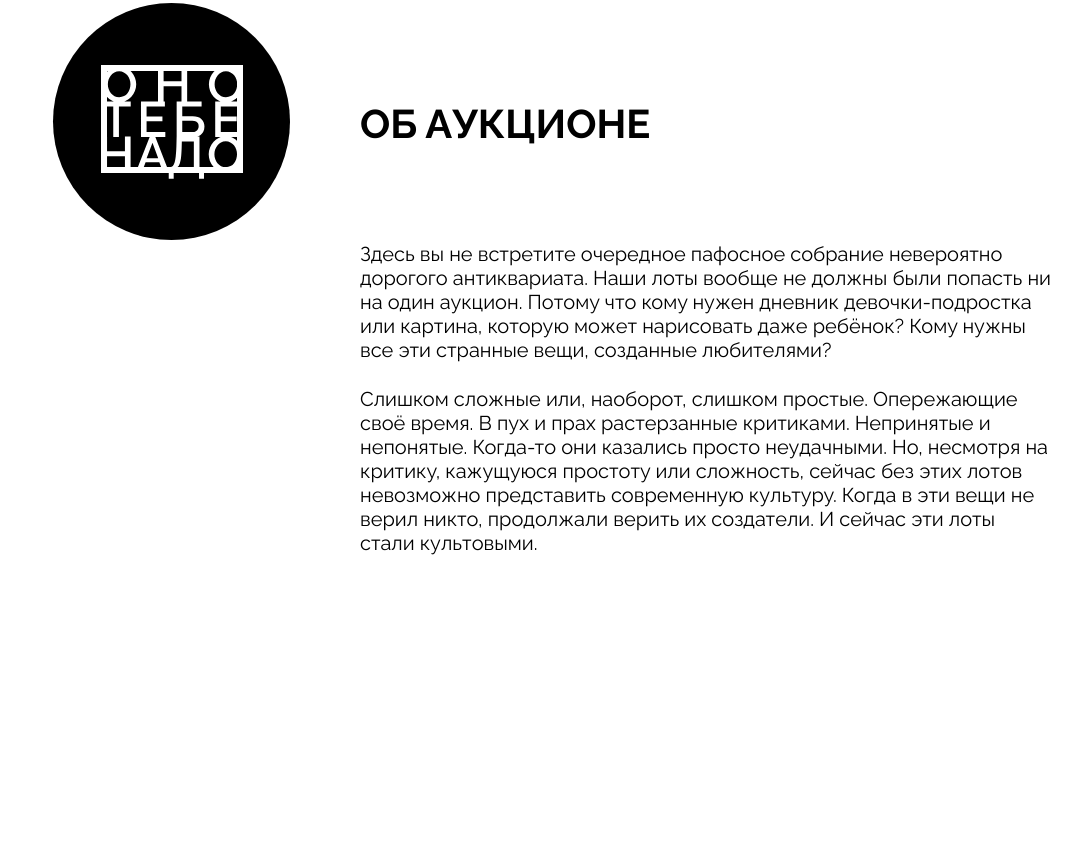
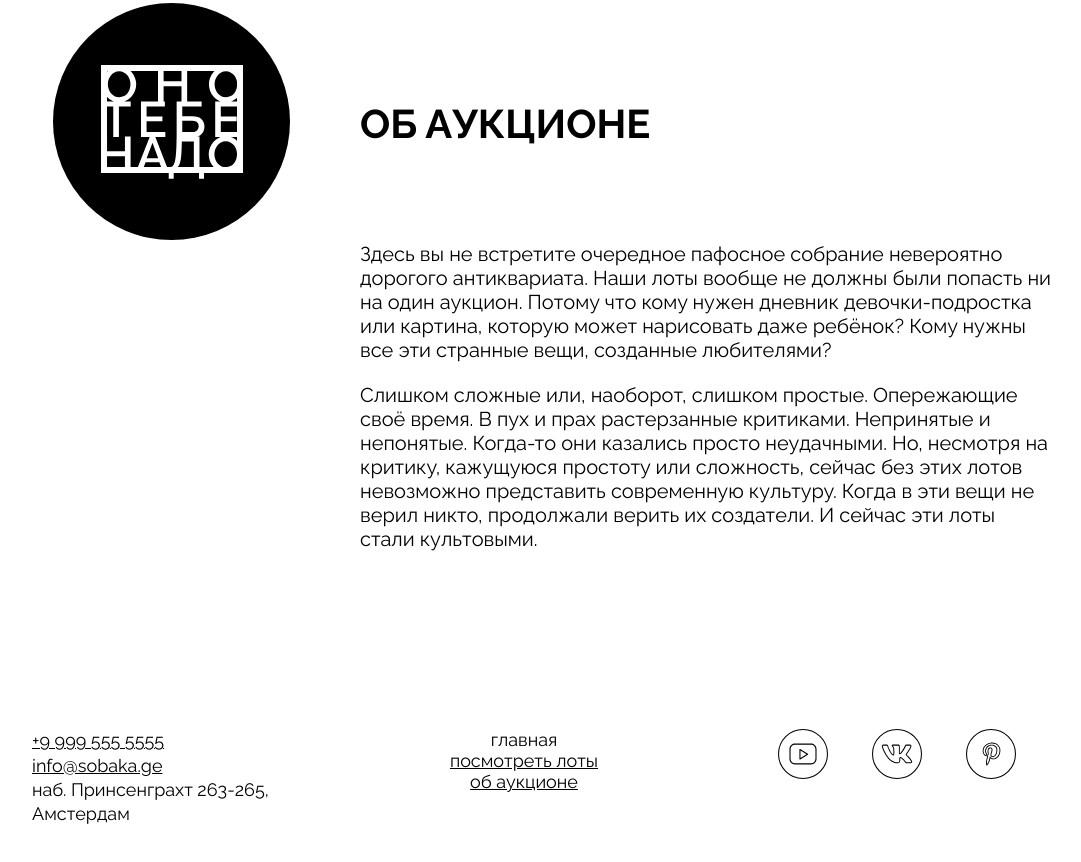
Before and after one commit to Maksim-Anosov/ono-tebe-nado, a plain HTML site: page index.html in a window 1280 px wide. Shown: the part 2066-2928 px from the top of the page, without its empty margins (116-1197 px from the left). Before the commit the page ends 2621 px from the top, so only its background shows below. Drawn offline with Linux system fonts and the light colour scheme.

Commit message:
I've finished

```diff
--- a/index.html
+++ b/index.html
@@ -150,6 +150,64 @@
         </div>
       </section>
     </main>
-    <footer></footer>
+    <footer class="footer">
+      <address class="address footer__address">
+        <a href="tel:+70000000">+9 999 555 5555</a>
+        <br />
+        <a href="mailto:mail@example.com">info@sobaka.ge</a>
+        <br />
+        наб. Принсенграхт 263-265,<br />
+        Амстердам
+      </address>
+      <nav class="footer__menu">
+        <ul class="footer__menu-list">
+          <li class="footer__menu-list-item">
+            <a class="footer__menu-link footer__menu-link_active" href="#0">
+              главная
+            </a>
+          </li>
+          <li class="footer__menu-list-item">
+            <a class="footer__menu-link" href="#0">
+              посмотреть лоты
+            </a>
+          </li>
+          <li class="footer__menu-list-item">
+            <a class="footer__menu-link" href="#0">
+              об аукционе
+            </a>
+          </li>
+          </ul>
+        </nav>
+        <ul class="footer__social-list">
+          <li class="footer__social-list-item">
+            <a class="footer__social-link" href="#0">
+              <img
+              class="footer__social-icon"
+              src="./images/yt.svg"
+              alt="Ютуб канал"
+              >
+            </a>
+             </li>
+          <li class="footer__social-list-item">
+            <a class="footer__social-link" href="#0">
+              <img
+              class="footer__social-icon"
+              src="./images/vk.svg"
+              alt="Вконтакте"
+              >
+            </a>
+          </li>
+          <li class="footer__social-list-item">
+            <a class="footer__social-link" href="#0">
+              <img
+              class="footer__social-icon"
+              src="./images/pinterest.svg"
+              alt="Пинтерест"
+              >
+            </a>
+          </li>
+        </ul>
+      </nav>
+    </footer>
   </body>
 </html>
--- a/styles/style.css
+++ b/styles/style.css
@@ -50,7 +50,7 @@
   в макете 30px */
 }
 
-/* ----------------------Конец хедера------------------ */
+/* ----------------------Конец header------------------ */
 
 .cover {
   position: relative;
@@ -300,7 +300,7 @@
 .about__text {
   display: flex;
   flex-direction: column;
-  gap: 25px;
+  gap: 21px;
   padding-left: 25px;
 }
 
@@ -313,16 +313,52 @@
   line-height: normal;
 }
 
-/*
-.lots {
-  padding: 163px 33px 177px;
+/* ----------------------Конец about------------------ */
+
+.footer {
+  display: grid;
+  grid-template-columns: repeat(3, 1fr);
+  padding: 178px 58px 89px;
 }
 
-.about {
-  padding: 177px 9px 181px;
+.footer__address {
+  justify-self: start;
 }
 
-.footer {
-  padding: 181px 58px 89px;
+.footer__menu {
+  justify-self: center;
 }
-*/
+
+.footer__menu-list {
+  display: flex;
+  flex-direction: column;
+  align-items: center;
+  list-style: none;
+}
+
+.footer__menu-link {
+  color: #000;
+  text-align: center;
+  font-family: Raleway;
+  font-size: 18px;
+  font-style: normal;
+  font-weight: 400;
+  line-height: normal;
+}
+
+.footer__menu-link_active {
+  text-decoration: none;
+}
+
+.footer__social-list {
+  justify-self: end;
+  list-style: none;
+  display: flex;
+  justify-content: space-between;
+  gap: 44px;
+}
+
+.footer__social-link {
+  display: block;
+  width: 50px;
+}
```
